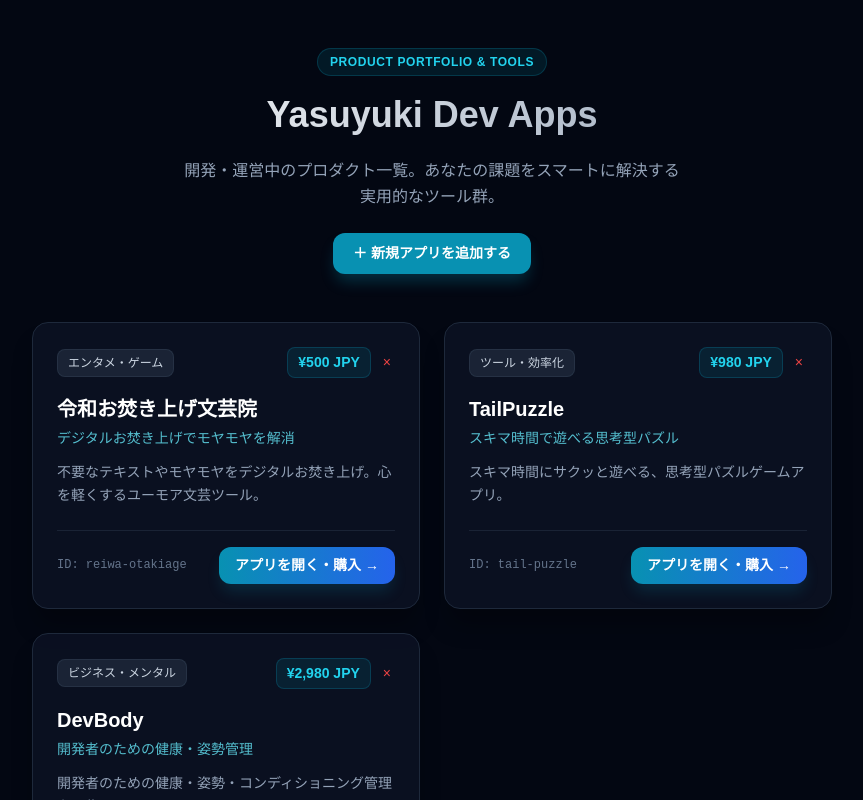
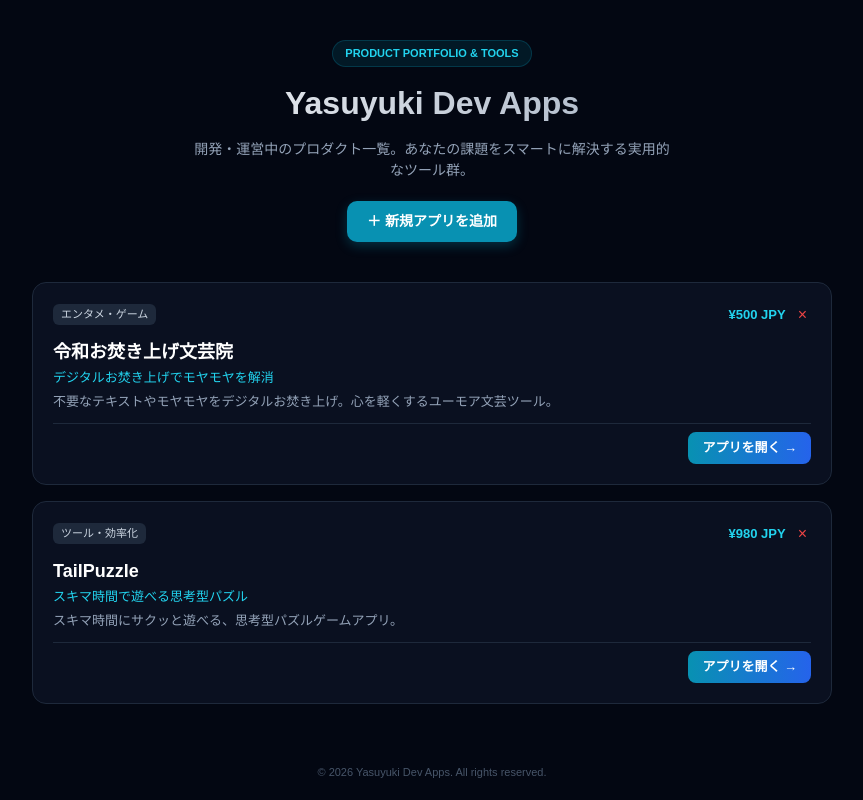
Before and after one commit to desrow9999-lang/app-portal, a Next.js app: page / in a window 1280 px wide. Shown: the top 800 px of the page, without its empty margins (208-1071 px from the left). Built offline with nearby package versions, Linux system fonts and the light colour scheme.

Commit message:
Update page.tsx

```diff
--- a/app/page.tsx
+++ b/app/page.tsx
@@ -1,18 +1,18 @@
-'use client'
+'use client';
 
-import { useState, useEffect } from 'react'
+import { useState, useEffect } from 'react';
 
 interface AppItem {
-  id: string
-  name: string
-  tagline: string
-  description: string
-  category: string
-  price: string
-  url: string
+  id: string;
+  name: string;
+  tagline: string;
+  description: string;
+  category: string;
+  price: string;
+  url: string;
 }
 
-const initialApps: AppItem[] = [
+const defaultApps: AppItem[] = [
   {
     id: "reiwa-otakiage",
     name: "令和お焚き上げ文芸院",
@@ -30,245 +30,147 @@ const initialApps: AppItem[] = [
     category: "ツール・効率化",
     price: "¥980 JPY",
     url: "https://example.com"
-  },
-  {
-    id: "dev-body",
-    name: "DevBody",
-    tagline: "開発者のための健康・姿勢管理",
-    description: "開発者のための健康・姿勢・コンディショニング管理ツール。",
-    category: "ビジネス・メンタル",
-    price: "¥2,980 JPY",
-    url: "https://example.com"
   }
-]
+];
 
 export default function Home() {
-  const [apps, setApps] = useState<AppItem[]>(initialApps)
-  const [isOpen, setIsOpen] = useState(false)
+  const [apps, setApps] = useState<AppItem[]>(defaultApps);
+  const [showModal, setShowModal] = useState(false);
 
-  // 入力フォームの状態
-  const [name, setName] = useState('')
-  const [tagline, setTagline] = useState('')
-  const [description, setDescription] = useState('')
-  const [category, setCategory] = useState('ツール・効率化')
-  const [price, setPrice] = useState('¥1,000 JPY')
-  const [url, setUrl] = useState('https://example.com')
+  // フォーム用ステート
+  const [name, setName] = useState('');
+  const [tagline, setTagline] = useState('');
+  const [description, setDescription] = useState('');
+  const [category, setCategory] = useState('ツール・効率化');
+  const [price, setPrice] = useState('¥1,000 JPY');
+  const [url, setUrl] = useState('https://example.com');
 
-  // 起動時にLocalStorageからデータを読み込む
   useEffect(() => {
-    const saved = localStorage.getItem('yasuyuki_apps')
+    const saved = localStorage.getItem('my_yasuyuki_apps_v2');
     if (saved) {
       try {
-        setApps(JSON.parse(saved))
-      } catch (e) {
-        // パース失敗時は初期値
-      }
+        setApps(JSON.parse(saved));
+      } catch (e) {}
     }
-  }, [])
+  }, []);
 
-  // データを保存する関数
-  const saveApps = (newApps: AppItem[]) => {
-    setApps(newApps)
-    localStorage.setItem('yasuyuki_apps', JSON.stringify(newApps))
-  }
-
-  // アプリ追加処理
-  const handleAddApp = (e: React.FormEvent) => {
-    e.preventDefault()
-    if (!name) return
+  const handleAdd = (e: React.FormEvent) => {
+    e.preventDefault();
+    if (!name) return;
 
     const newApp: AppItem = {
-      id: name.toLowerCase().replace(/[^a-z0-9]/g, '-') + '-' + Date.now().toString().slice(-4),
+      id: 'app-' + Date.now(),
       name,
       tagline,
       description,
       category,
       price,
-      url: url || 'https://example.com'
+      url
+    };
+
+    const updated = [newApp, ...apps];
+    setApps(updated);
+    localStorage.setItem('my_yasuyuki_apps_v2', JSON.stringify(updated));
+
+    // フォーム初期化 & 閉じる
+    setName('');
+    setTagline('');
+    setDescription('');
+    setShowModal(false);
+  };
+
+  const handleDelete = (id: string) => {
+    if (confirm('このアプリを削除しますか？')) {
+      const updated = apps.filter(a => a.id !== id);
+      setApps(updated);
+      localStorage.setItem('my_yasuyuki_apps_v2', JSON.stringify(updated));
     }
-
-    const updated = [newApp, ...apps]
-    saveApps(updated)
-
-    // フォームをリセットして閉じる
-    setName('')
-    setTagline('')
-    setDescription('')
-    setIsOpen(false)
-  }
-
-  // アプリ削除処理
-  const handleDelete = (id: string) => {
-    if (confirm('このアプリを削除してもよろしいですか？')) {
-      const updated = apps.filter(app => app.id !== id)
-      saveApps(updated)
-    }
-  }
+  };
 
   return (
-    <main style={{ minHeight: '100vh', backgroundColor: '#030712', color: '#f9fafb', padding: '48px 16px', fontFamily: 'sans-serif' }}>
+    <main style={{ minHeight: '100vh', backgroundColor: '#030712', color: '#f9fafb', padding: '40px 16px', fontFamily: 'sans-serif' }}>
       <div style={{ maxWidth: '800px', margin: '0 auto' }}>
 
-        {/* ヘッダーセクション */}
-        <header style={{ textAlign: 'center', marginBottom: '48px' }}>
-          <div style={{ display: 'inline-block', marginBottom: '12px', padding: '4px 12px', backgroundColor: 'rgba(6, 182, 212, 0.1)', border: '1px solid rgba(6, 182, 212, 0.2)', borderRadius: '9999px', color: '#22d3ee', fontSize: '12px', fontWeight: '600', textTransform: 'uppercase', letterSpacing: '0.05em' }}>
+        {/* ヘッダー */}
+        <header style={{ textAlign: 'center', marginBottom: '40px' }}>
+          <span style={{ display: 'inline-block', padding: '4px 12px', backgroundColor: 'rgba(6, 182, 212, 0.1)', border: '1px solid rgba(6, 182, 212, 0.2)', borderRadius: '999px', color: '#22d3ee', fontSize: '11px', fontWeight: 'bold', textTransform: 'uppercase', marginBottom: '12px' }}>
             Product Portfolio & Tools
-          </div>
-          <h1 style={{ fontSize: '36px', fontWeight: '800', marginBottom: '16px', background: 'linear-gradient(to right, #ffffff, #94a3b8)', WebkitBackgroundClip: 'text', WebkitTextFillColor: 'transparent' }}>
+          </span>
+          <h1 style={{ fontSize: '32px', fontWeight: '800', marginBottom: '12px', background: 'linear-gradient(to right, #ffffff, #94a3b8)', WebkitBackgroundClip: 'text', WebkitTextFillColor: 'transparent' }}>
             Yasuyuki Dev Apps
           </h1>
-          <p style={{ color: '#94a3b8', fontSize: '16px', maxWidth: '500px', margin: '0 auto', lineHeight: '1.6', marginBottom: '24px' }}>
+          <p style={{ color: '#94a3b8', fontSize: '14px', maxWidth: '480px', margin: '0 auto 20px', lineHeight: '1.5' }}>
             開発・運営中のプロダクト一覧。あなたの課題をスマートに解決する実用的なツール群。
           </p>
 
-          {/* 追加ボタン */}
           <button
-            onClick={() => setIsOpen(true)}
-            style={{ padding: '10px 20px', backgroundColor: '#0891b2', color: '#ffffff', fontWeight: '600', fontSize: '14px', borderRadius: '12px', border: 'none', cursor: 'pointer', boxShadow: '0 10px 15px -3px rgba(8, 145, 178, 0.3)' }}
+            onClick={() => setShowModal(true)}
+            style={{ padding: '10px 20px', backgroundColor: '#0891b2', color: '#fff', fontSize: '14px', fontWeight: 'bold', borderRadius: '10px', border: 'none', cursor: 'pointer', boxShadow: '0 4px 12px rgba(8, 145, 178, 0.3)' }}
           >
-            ＋ 新規アプリを追加する
+            ＋ 新規アプリを追加
           </button>
         </header>
 
-        {/* 追加モーダルフォーム */}
-        {isOpen && (
-          <div style={{ position: 'fixed', top: 0, left: 0, right: 0, bottom: 0, backgroundColor: 'rgba(0,0,0,0.8)', display: 'flex', alignItems: 'center', justifyContent: 'center', padding: '16px', zIndex: 50 }}>
-            <div style={{ backgroundColor: '#0f172a', border: '1px solid #1e293b', borderRadius: '20px', padding: '24px', width: '100%', maxWidth: '500px', maxHeight: '90vh', overflowY: 'auto' }}>
-              <h2 style={{ fontSize: '20px', fontWeight: '700', marginBottom: '16px', color: '#fff' }}>新規アプリの登録</h2>
-
-              <form onSubmit={handleAddApp} style={{ display: 'flex', flexDirection: 'column', gap: '12px' }}>
+        {/* モーダルフォーム */}
+        {showModal && (
+          <div style={{ position: 'fixed', inset: 0, backgroundColor: 'rgba(0,0,0,0.8)', display: 'flex', alignItems: 'center', justifyContent: 'center', padding: '16px', zIndex: 100 }}>
+            <div style={{ backgroundColor: '#0f172a', border: '1px solid #1e293b', borderRadius: '16px', padding: '20px', width: '100%', maxWidth: '440px' }}>
+              <h3 style={{ fontSize: '18px', fontWeight: 'bold', marginBottom: '16px', color: '#fff' }}>新しいアプリを追加</h3>
+              <form onSubmit={handleAdd} style={{ display: 'flex', flexDirection: 'column', gap: '10px' }}>
                 <div>
-                  <label style={{ fontSize: '12px', color: '#94a3b8', display: 'block', marginBottom: '4px' }}>アプリ名 *</label>
-                  <input
-                    type="text"
-                    value={name}
-                    onChange={e => setName(e.target.value)}
-                    required
-                    placeholder="例: MyCoolApp"
-                    style={{ width: '100%', padding: '10px', backgroundColor: '#1e293b', border: '1px solid #334155', borderRadius: '8px', color: '#fff', fontSize: '14px' }}
-                  />
+                  <label style={{ fontSize: '11px', color: '#94a3b8' }}>アプリ名 *</label>
+                  <input type="text" value={name} onChange={e => setName(e.target.value)} required placeholder="例: TaskMaster" style={{ width: '100%', padding: '8px', backgroundColor: '#1e293b', border: '1px solid #334155', borderRadius: '6px', color: '#fff', fontSize: '14px' }} />
                 </div>
-
                 <div>
-                  <label style={{ fontSize: '12px', color: '#94a3b8', display: 'block', marginBottom: '4px' }}>タグライン（短いキャッチコピー）</label>
-                  <input
-                    type="text"
-                    value={tagline}
-                    onChange={e => setTagline(e.target.value)}
-                    placeholder="例: 効率を最大化するツール"
-                    style={{ width: '100%', padding: '10px', backgroundColor: '#1e293b', border: '1px solid #334155', borderRadius: '8px', color: '#fff', fontSize: '14px' }}
-                  />
+                  <label style={{ fontSize: '11px', color: '#94a3b8' }}>キャッチコピー</label>
+                  <input type="text" value={tagline} onChange={e => setTagline(e.target.value)} placeholder="例: 爆速でタスクを消化" style={{ width: '100%', padding: '8px', backgroundColor: '#1e293b', border: '1px solid #334155', borderRadius: '6px', color: '#fff', fontSize: '14px' }} />
                 </div>
-
                 <div>
-                  <label style={{ fontSize: '12px', color: '#94a3b8', display: 'block', marginBottom: '4px' }}>詳細説明</label>
-                  <textarea
-                    value={description}
-                    onChange={e => setDescription(e.target.value)}
-                    placeholder="アプリの詳細な説明文"
-                    rows={3}
-                    style={{ width: '100%', padding: '10px', backgroundColor: '#1e293b', border: '1px solid #334155', borderRadius: '8px', color: '#fff', fontSize: '14px' }}
-                  />
+                  <label style={{ fontSize: '11px', color: '#94a3b8' }}>説明</label>
+                  <textarea value={description} onChange={e => setDescription(e.target.value)} placeholder="アプリの説明文" rows={2} style={{ width: '100%', padding: '8px', backgroundColor: '#1e293b', border: '1px solid #334155', borderRadius: '6px', color: '#fff', fontSize: '14px' }} />
                 </div>
-
-                <div style={{ display: 'grid', gridTemplateColumns: '1fr 1fr', gap: '12px' }}>
+                <div style={{ display: 'grid', gridTemplateColumns: '1fr 1fr', gap: '8px' }}>
                   <div>
-                    <label style={{ fontSize: '12px', color: '#94a3b8', display: 'block', marginBottom: '4px' }}>カテゴリ</label>
-                    <input
-                      type="text"
-                      value={category}
-                      onChange={e => setCategory(e.target.value)}
-                      style={{ width: '100%', padding: '10px', backgroundColor: '#1e293b', border: '1px solid #334155', borderRadius: '8px', color: '#fff', fontSize: '14px' }}
-                    />
+                    <label style={{ fontSize: '11px', color: '#94a3b8' }}>カテゴリ</label>
+                    <input type="text" value={category} onChange={e => setCategory(e.target.value)} style={{ width: '100%', padding: '8px', backgroundColor: '#1e293b', border: '1px solid #334155', borderRadius: '6px', color: '#fff', fontSize: '14px' }} />
                   </div>
                   <div>
-                    <label style={{ fontSize: '12px', color: '#94a3b8', display: 'block', marginBottom: '4px' }}>価格</label>
-                    <input
-                      type="text"
-                      value={price}
-                      onChange={e => setPrice(e.target.value)}
-                      style={{ width: '100%', padding: '10px', backgroundColor: '#1e293b', border: '1px solid #334155', borderRadius: '8px', color: '#fff', fontSize: '14px' }}
-                    />
+                    <label style={{ fontSize: '11px', color: '#94a3b8' }}>価格</label>
+                    <input type="text" value={price} onChange={e => setPrice(e.target.value)} style={{ width: '100%', padding: '8px', backgroundColor: '#1e293b', border: '1px solid #334155', borderRadius: '6px', color: '#fff', fontSize: '14px' }} />
                   </div>
                 </div>
-
                 <div>
-                  <label style={{ fontSize: '12px', color: '#94a3b8', display: 'block', marginBottom: '4px' }}>アプリのURL</label>
-                  <input
-                    type="url"
-                    value={url}
-                    onChange={e => setUrl(e.target.value)}
-                    style={{ width: '100%', padding: '10px', backgroundColor: '#1e293b', border: '1px solid #334155', borderRadius: '8px', color: '#fff', fontSize: '14px' }}
-                  />
+                  <label style={{ fontSize: '11px', color: '#94a3b8' }}>URL</label>
+                  <input type="url" value={url} onChange={e => setUrl(e.target.value)} style={{ width: '100%', padding: '8px', backgroundColor: '#1e293b', border: '1px solid #334155', borderRadius: '6px', color: '#fff', fontSize: '14px' }} />
                 </div>
-
-                <div style={{ display: 'flex', gap: '12px', marginTop: '12px' }}>
-                  <button
-                    type="submit"
-                    style={{ flex: 1, padding: '10px', backgroundColor: '#0891b2', color: '#fff', fontWeight: '600', borderRadius: '8px', border: 'none', cursor: 'pointer' }}
-                  >
-                    追加する
-                  </button>
-                  <button
-                    type="button"
-                    onClick={() => setIsOpen(false)}
-                    style={{ flex: 1, padding: '10px', backgroundColor: '#334155', color: '#fff', fontWeight: '600', borderRadius: '8px', border: 'none', cursor: 'pointer' }}
-                  >
-                    キャンセル
-                  </button>
+                <div style={{ display: 'flex', gap: '8px', marginTop: '10px' }}>
+                  <button type="submit" style={{ flex: 1, padding: '10px', backgroundColor: '#0891b2', color: '#fff', fontWeight: 'bold', borderRadius: '6px', border: 'none', cursor: 'pointer' }}>追加</button>
+                  <button type="button" onClick={() => setShowModal(false)} style={{ flex: 1, padding: '10px', backgroundColor: '#334155', color: '#fff', fontWeight: 'bold', borderRadius: '6px', border: 'none', cursor: 'pointer' }}>キャンセル</button>
                 </div>
               </form>
             </div>
           </div>
         )}
 
-        {/* アプリ一覧グリッド */}
-        <div style={{ display: 'grid', gridTemplateColumns: 'repeat(auto-fit, minmax(280px, 1fr))', gap: '24px' }}>
+        {/* アプリ一覧 */}
+        <div style={{ display: 'flex', flexDirection: 'column', gap: '16px' }}>
           {apps.map((app) => (
-            <div
-              key={app.id}
-              style={{ backgroundColor: 'rgba(15, 23, 42, 0.6)', border: '1px solid #1e293b', borderRadius: '16px', padding: '24px', display: 'flex', flexDirection: 'column', justifyContent: 'space-between', boxShadow: '0 20px 25px -5px rgba(0, 0, 0, 0.3)', position: 'relative' }}
-            >
+            <div key={app.id} style={{ backgroundColor: 'rgba(15, 23, 42, 0.6)', border: '1px solid #1e293b', borderRadius: '14px', padding: '20px', display: 'flex', flexDirection: 'column', gap: '12px' }}>
+              <div style={{ display: 'flex', justifyContent: 'space-between', alignItems: 'center' }}>
+                <span style={{ padding: '2px 8px', backgroundColor: '#1e293b', color: '#cbd5e1', fontSize: '11px', borderRadius: '6px' }}>{app.category}</span>
+                <div style={{ display: 'flex', alignItems: 'center', gap: '8px' }}>
+                  <span style={{ color: '#22d3ee', fontWeight: 'bold', fontSize: '13px' }}>{app.price}</span>
+                  <button onClick={() => handleDelete(app.id)} style={{ background: 'none', border: 'none', color: '#ef4444', fontSize: '16px', cursor: 'pointer', padding: '0 4px' }}>×</button>
+                </div>
+              </div>
               <div>
-                <div style={{ display: 'flex', alignItems: 'center', justifyContent: 'space-between', gap: '8px', marginBottom: '16px' }}>
-                  <span style={{ padding: '4px 10px', backgroundColor: 'rgba(30, 41, 59, 0.8)', color: '#cbd5e1', fontSize: '12px', fontWeight: '500', borderRadius: '8px', border: '1px solid rgba(51, 65, 85, 0.5)' }}>
-                    {app.category}
-                  </span>
-                  <div style={{ display: 'flex', alignItems: 'center', gap: '8px' }}>
-                    <span style={{ color: '#22d3ee', fontWeight: '700', fontSize: '14px', backgroundColor: 'rgba(6, 182, 212, 0.1)', padding: '4px 10px', borderRadius: '8px', border: '1px solid rgba(6, 182, 212, 0.2)' }}>
-                      {app.price}
-                    </span>
-                    <button
-                      onClick={() => handleDelete(app.id)}
-                      title="削除"
-                      style={{ background: 'transparent', border: 'none', color: '#ef4444', cursor: 'pointer', fontSize: '14px', padding: '4px' }}
-                    >
-                      ×
-                    </button>
-                  </div>
-                </div>
-
-                <h2 style={{ fontSize: '20px', fontWeight: '700', color: '#ffffff', marginBottom: '4px' }}>
-                  {app.name}
-                </h2>
-                <p style={{ fontSize: '14px', fontWeight: '500', color: 'rgba(103, 232, 249, 0.8)', marginBottom: '12px' }}>
-                  {app.tagline}
-                </p>
-
-                <p style={{ color: '#94a3b8', fontSize: '14px', lineHeight: '1.6', marginBottom: '24px' }}>
-                  {app.description}
-                </p>
+                <h2 style={{ fontSize: '18px', fontWeight: 'bold', color: '#fff', marginBottom: '2px' }}>{app.name}</h2>
+                <p style={{ fontSize: '13px', color: '#22d3ee', marginBottom: '6px' }}>{app.tagline}</p>
+                <p style={{ fontSize: '13px', color: '#94a3b8', lineHeight: '1.4' }}>{app.description}</p>
               </div>
-
-              <div style={{ paddingTop: '16px', borderTop: '1px solid rgba(30, 41, 59, 0.8)', display: 'flex', alignItems: 'center', justifyContent: 'space-between' }}>
-                <span style={{ fontSize: '12px', color: '#64748b', fontFamily: 'monospace' }}>ID: {app.id}</span>
-                <a
-                  href={app.url}
-                  target="_blank"
-                  rel="noopener noreferrer"
-                  style={{ display: 'inline-flex', alignItems: 'center', gap: '8px', padding: '8px 16px', background: 'linear-gradient(to right, #0891b2, #2563eb)', color: '#ffffff', fontSize: '14px', fontWeight: '600', borderRadius: '12px', textDecoration: 'none', boxShadow: '0 10px 15px -3px rgba(8, 145, 178, 0.2)' }}
-                >
-                  アプリを開く・購入 →
+              <div style={{ display: 'flex', justifyContent: 'flex-end', paddingTop: '8px', borderTop: '1px solid #1e293b' }}>
+                <a href={app.url} target="_blank" rel="noopener noreferrer" style={{ padding: '6px 14px', background: 'linear-gradient(to right, #0891b2, #2563eb)', color: '#fff', fontSize: '13px', fontWeight: 'bold', borderRadius: '8px', textDecoration: 'none' }}>
+                  アプリを開く →
                 </a>
               </div>
             </div>
@@ -276,10 +178,10 @@ export default function Home() {
         </div>
 
         {/* フッター */}
-        <footer style={{ marginTop: '80px', textAlign: 'center', fontSize: '12px', color: '#475569' }}>
+        <footer style={{ marginTop: '60px', textAlign: 'center', fontSize: '11px', color: '#475569' }}>
           &copy; 2026 Yasuyuki Dev Apps. All rights reserved.
         </footer>
       </div>
     </main>
-  )
+  );
 }
```
